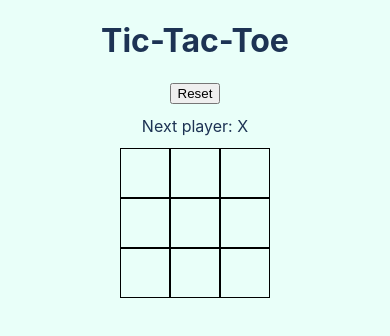
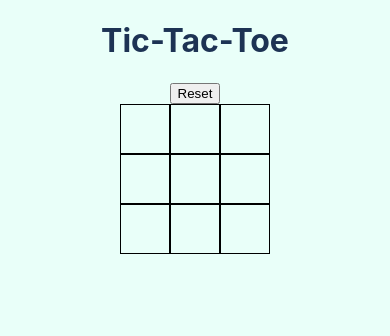
Before and after one commit to yusufalp/tic-tac-toe, a React (Create React App) app: page / in a window 390 px wide. Both pictures are taken after a click on the button "Start the Game". Shown: the top 336 px of the page. Built offline with nearby package versions, Linux system fonts and the light colour scheme.

Commit message:
Responsive board size

```diff
--- a/src/components/Board/Board.css
+++ b/src/components/Board/Board.css
@@ -2,7 +2,23 @@
   font-size: 0;
 }
 
-.board p {
+.status {
+  border: none;
+  border-radius: 5px;
+  color: #1d3354;
   font-size: 16px;
-  margin: 12px auto;
+  width: 50vw;
+  margin: 36px auto 6px;
+  padding: 6px 0;
 }
+
+.win {
+  background-color: #c3423f;
+  color: #e9fff9;
+}
+
+@media all and (min-width: 480px) {
+  .status {
+    width: 24vw;
+  }
+}
```
